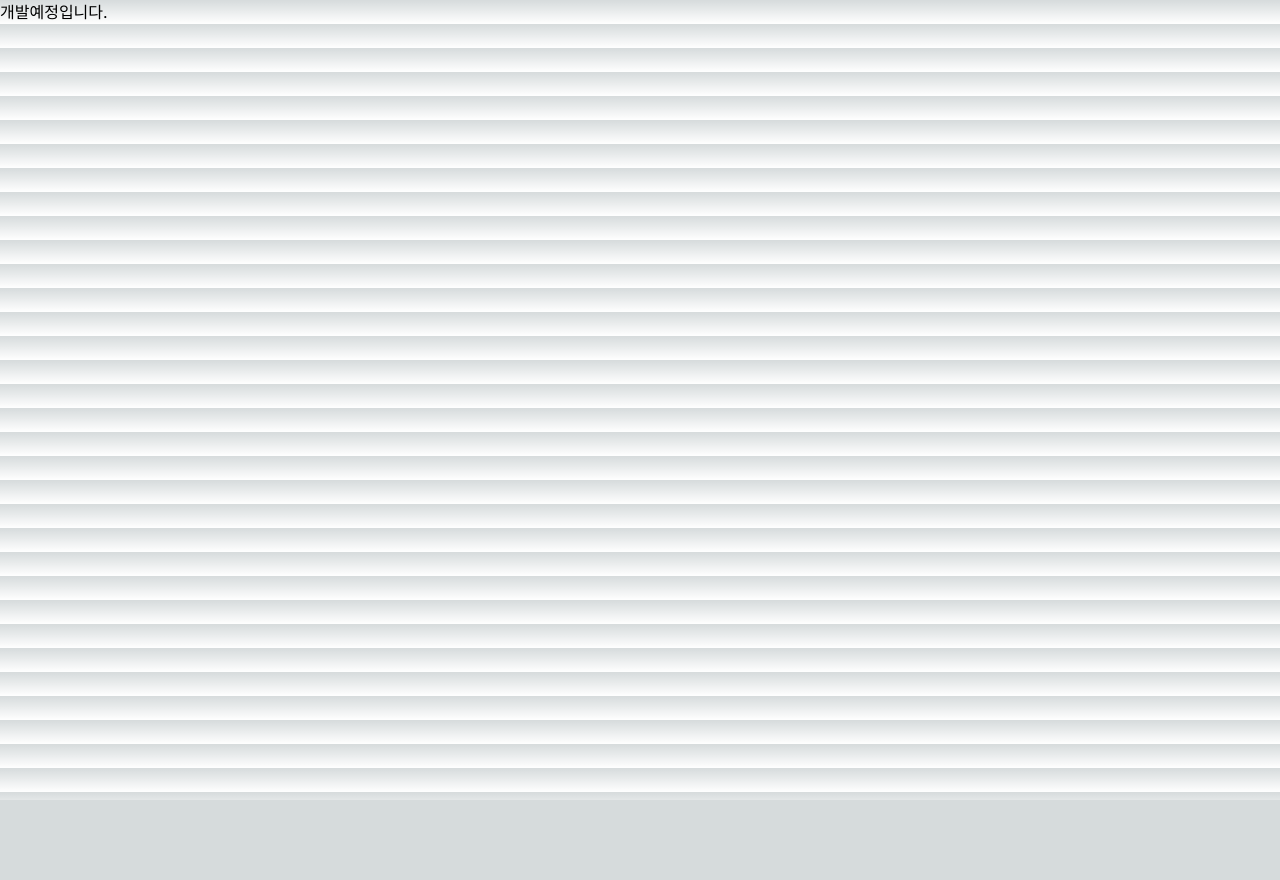
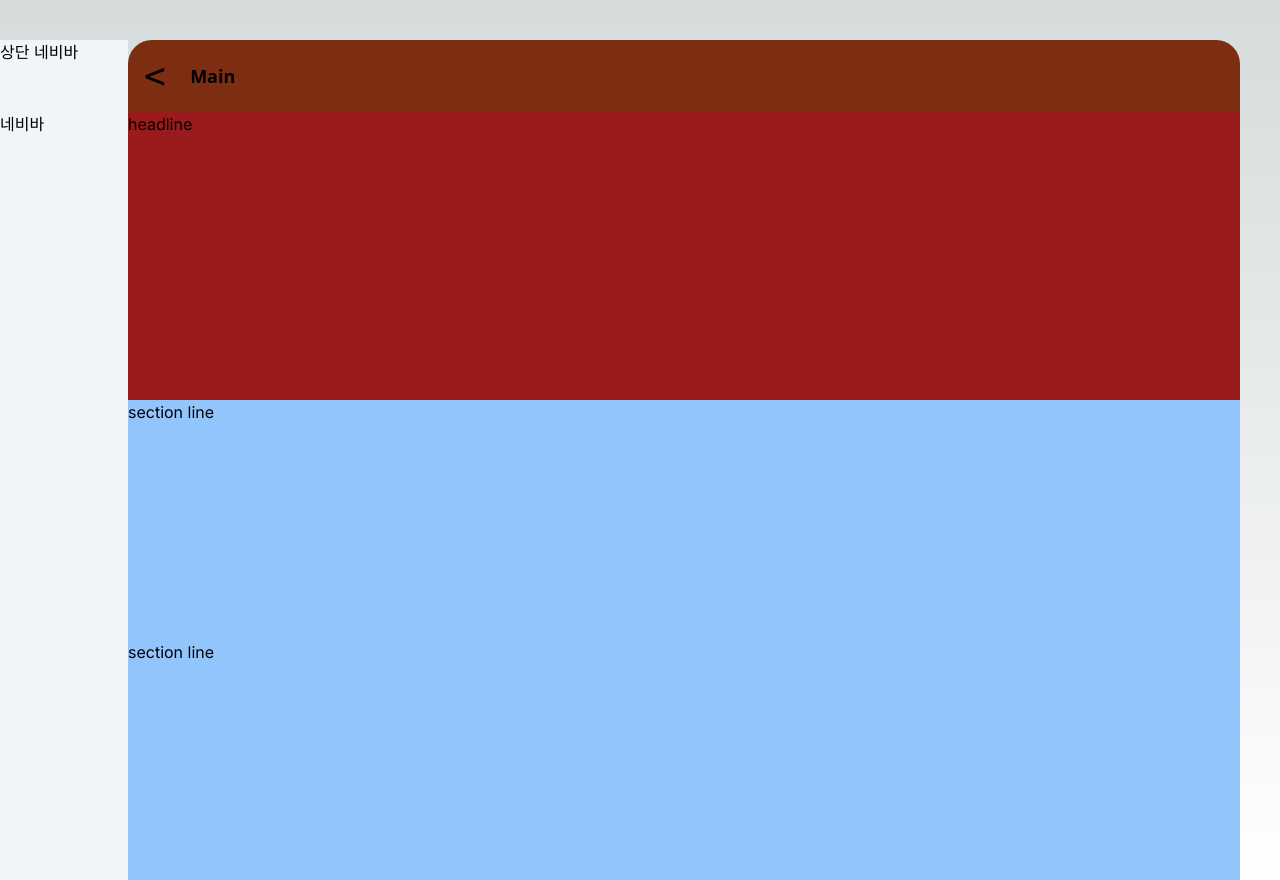
Before and after one commit to archi-corp/about-us, a Next.js app in the folder archi_web/: page /chitchat in a window 1280 px wide. Before the commit the page ends 800 px from the top, so only its background shows below. Built offline with nearby package versions, Linux system fonts and the light colour scheme.

Commit message:
chitchat page skeleton

```diff
--- a/archi_web/package.json
+++ b/archi_web/package.json
@@ -9,6 +9,7 @@
     "lint": "next lint"
   },
   "dependencies": {
+    "framer-motion": "^11.5.4",
     "next": "14.2.7",
     "react": "^18",
     "react-dom": "^18"
--- /dev/null
+++ b/archi_web/src/app/TransitionWrapper.tsx
@@ -0,0 +1,29 @@
+"use client";
+
+import { ReactNode } from 'react';
+import { motion, AnimatePresence } from 'framer-motion';
+import { usePathname } from 'next/navigation';
+
+const variants = {
+  hidden: { opacity: 0.5, x: -100 },
+  enter: { opacity: 1, x: 0},
+  exit: { opacity: 0.5, x: 100 },
+};
+
+export default function TransitionWrapper({ children }: { children: ReactNode }) {
+  const pathname = usePathname();
+  return (
+    <AnimatePresence mode ="wait">
+      <motion.div
+        key={pathname}
+        initial="hidden"
+        animate="enter"
+        exit="exit"
+        variants={variants}
+        transition={{ type: 'linear', duration: 0.5 }}
+      >
+        {children}
+      </motion.div>
+    </AnimatePresence>
+  );
+}
--- a/archi_web/src/app/archi/page.tsx
+++ b/archi_web/src/app/archi/page.tsx
@@ -1,3 +1,4 @@
+"use client";
 import Image from "next/image";
 import Link from "next/link";
 export default function Home() {
--- a/archi_web/src/app/chitchat/page.tsx
+++ b/archi_web/src/app/chitchat/page.tsx
@@ -1,5 +1,28 @@
+"use client";
+import Image from "next/image";
+import Link from "next/link";
 export default function Chitchat() {
-    return(
-        <h1>개발예정입니다.</h1>
-    )
+  return (
+    <main className="flex min-h-screen flex-col items-center justify-start pt-10 pr-10">
+        <div className = "flex flex-row w-full h-full rounded-tr-xl ">
+            <div className ="w-32 bg-slate-100 flex-shrink-0 ">상단 네비바 </div>
+            <div className="z-10 bg-orange-900 w-full items-center justify-start font-mono text-sm rounded-tl-3xl rounded-tr-3xl lg:flex">
+                {/* header */}
+                <Link href ="/" className="text-4xl font font-thin flex w-full justify-center lg:static lg:w-auto  lg:p-4" > &lt; </Link> &nbsp;
+                <p className ="text-lg font font-bold font-sans">Main</p>
+            </div>
+        </div>
+
+        <div className="flex flex-row w-full bg-sky-100 ">
+            <div className="bg-slate-100 w-32 flex-shrink-0"> 네비바 </div>
+
+            <div className="bg-slate-400 w-full">
+                <div className="bg-red-800 h-72 w-full">headline</div>
+                <div className="bg-blue-300 h-60 w-full">section line</div>
+                <div className="bg-blue-300 h-60 w-full">section line</div>
+            </div>
+        </div>
+
+    </main>
+  );
 }
--- a/archi_web/src/app/layout.tsx
+++ b/archi_web/src/app/layout.tsx
@@ -1,12 +1,13 @@
 import type { Metadata } from "next";
 import { Inter } from "next/font/google";
 import "./globals.css";
+import TransitionWrapper from "./TransitionWrapper";
 
 const inter = Inter({ subsets: ["latin"] });
 
 export const metadata: Metadata = {
   title: "Archi",
-  description: "About Team Archi",
+  description: "언어치료 어플리케이션 떠들자를 개발하는 Team Archi 홈페이지 입니다 ",
 };
 
 export default function RootLayout({
@@ -16,9 +17,9 @@ export default function RootLayout({
 }>) {
   return (
     <html lang="en">
-            <head>
+      <head>
         <meta name="description" content="About Team Archi" />
-        <meta name="keywords" content="Archi, Team Archi, About Us" />
+        <meta name="keywords" content="아르키, Team Archi, About Us" />
         <meta name="author" content="Team Archi" />
         <meta property="og:title" content="Archi" />
         <meta property="og:description" content="About Team Archi" />
@@ -26,7 +27,9 @@ export default function RootLayout({
         <meta property="og:url" content="https://www.architchat.com" />
         <title>Archi</title>
       </head>
-      <body className={inter.className}>{children}</body>
+      <body className={inter.className}>{children}
+        {/* <TransitionWrapper>{children}</TransitionWrapper> */}
+      </body>
     </html>
   );
 }
--- a/archi_web/src/app/page.tsx
+++ b/archi_web/src/app/page.tsx
@@ -1,6 +1,15 @@
+"use client";
 import Image from "next/image";
 import Link from "next/link";
+import { motion } from "framer-motion";
+
+
 export default function Home() {
+  const linkVariants = {
+    hidden: { opacity: 0, x: -50 },
+    enter: { opacity: 1, x: 0 },
+    exit: { opacity: 0, x: 50 },
+  };
   return (
     <main className="flex min-h-screen flex-col items-center justify-between p-24">
       <div className="z-10 w-full max-w-5xl items-center justify-between text-sm lg:flex">
@@ -63,13 +72,14 @@ export default function Home() {
         </div>
         </Link>
         <Link href="/archi" legacyBehavior>
-        <div
-          // href="https://nextjs.org/learn?utm_source=create-next-app&utm_medium=appdir-template-tw&utm_campaign=create-next-app"
+          <motion.div
               className="group rounded-lg border border-transparent px-5 py-4 transition-colors hover:border-gray-300 hover:bg-gray-100 hover:dark:border-neutral-700 hover:dark:bg-neutral-800/30"
-          // target="_blank"
-          rel="noopener noreferrer"
+              variants={linkVariants}
+              initial="hidden"
+              animate="enter"
+              exit="exit"
+              transition={{ duration: 1 }}
             >
-
             <h2 className="mb-3 text-2xl font-semibold">
               Archi{" "}
               {/* <span className="inline-block transition-transform group-hover:translate-x-5 motion-reduce:transform-none">
@@ -79,7 +89,7 @@ export default function Home() {
             <p className="m-0 max-w-[30ch] text-sm opacity-50">
               Team Archi 의 소중귀염뽀짝 팀원 5명을 소개합니다.
             </p>
-        </div>
+          </motion.div>
         </Link>
 
         <Link href="/journey" legacyBehavior>
```
Also changed, not shown: 1 other file (tests, documents, lock files or other folders). Lines whose indentation alone changed are shown as unchanged.
